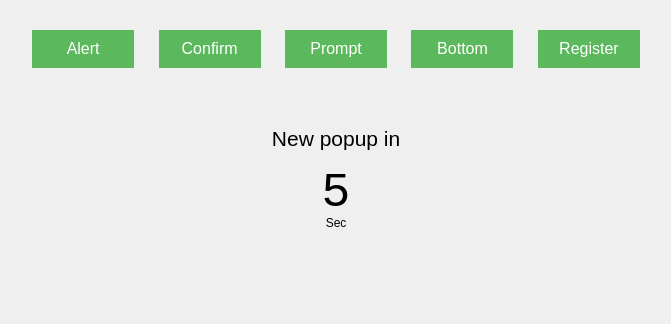
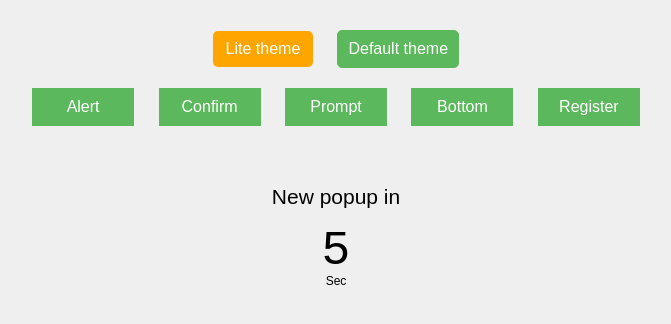
Before and after one commit to ankitpokhrel/alert.js, a website: page examples/index.html in a window 1280 px wide. Shown: the whole page, without its empty margins (304-975 px from the left). Drawn offline with Linux system fonts and the light colour scheme.

Commit message:
Add theme switch

```diff
--- a/examples/css/main.css
+++ b/examples/css/main.css
@@ -9,7 +9,7 @@ body {
 	text-align: center;
 }
 
-.link {
+.link, .linkBtn {
 	padding: 10px;
 	border: 1px solid #5cb85c;
 	text-decoration: none;
@@ -19,6 +19,14 @@ body {
 	margin: 10px;
 	background: #5cb85c;
 	color: #fff;
+}
+
+.linkBtn {
+	-webkit-border-radius: 5px;
+	   -moz-border-radius: 5px;
+	    -ms-border-radius: 5px;
+	     -o-border-radius: 5px;
+	    	border-radius: 5px;
 }
 
 .countdown {
@@ -54,3 +62,13 @@ body {
 	display: inline-block;
 	width: 100px;
 }
+
+.active {
+	background: #FFA500;
+	border: none;
+	-webkit-border-radius: 5px;
+	   -moz-border-radius: 5px;
+	    -ms-border-radius: 5px;
+	     -o-border-radius: 5px;
+	    	border-radius: 5px;
+}
--- a/examples/index.html
+++ b/examples/index.html
@@ -3,12 +3,30 @@
 <head>
 	<meta charset="UTF-8">
 	<meta name="viewport" content="width=device-width, initial-scale=1, minimum-scale=1, maximum-scale=1">
-	<title>Alerts.js</title>
+	<title>Alert.js - Beautifully crafted responsive javascript alert boxes.</title>
 	<link rel="stylesheet" href="css/reset.css" />
 	<link rel="stylesheet" href="../theme/alert.core.css" />
-	<link rel="stylesheet" href="../theme/alert.lite.css" />
-	<link rel="stylesheet" href="css/main.css" />
+	<link rel="stylesheet" href="../theme/alert.lite.css" id="alertJStheme" />
+	<link rel="stylesheet" href="css/main.css?v=0.0.0" />
 	<script src="../lib/alert.js"></script>
+	<script>
+		function changeStylesheet() {
+			setTimeout(function(){
+				//wait for named hash to load
+				if( location.hash === '#default' ) {
+					document.getElementById('alertJStheme').href = '../theme/alert.default.css';
+					document.getElementById('lite').className = 'linkBtn';
+					document.getElementById('default').className = 'linkBtn active';
+				} else {
+					document.getElementById('alertJStheme').href = '../theme/alert.lite.css';
+					document.getElementById('default').className = 'linkBtn';
+					document.getElementById('lite').className = 'linkBtn active';
+				}
+			}, 10);
+		}
+
+		changeStylesheet();
+	</script>
 </head>
 <body>
 	<div id="fb-root"></div>
@@ -25,6 +43,10 @@
 	</script>
 
 	<div class="container">
+		<div class="theme">
+			<a href="#lite" class="linkBtn" onclick="changeStylesheet()" id="lite">Lite theme</a>
+			<a href="#default" class="linkBtn" onclick="changeStylesheet()" id="default">Default theme</a>
+		</div>
 		<a href="javascript:void(0)" onclick="fromTop()" class="link">Alert</a>
 		<a href="javascript:void(0)" onclick="fromLeft()" class="link">Confirm</a>
 		<a href="javascript:void(0)" onclick="fromRight()" class="link">Prompt</a>
```
